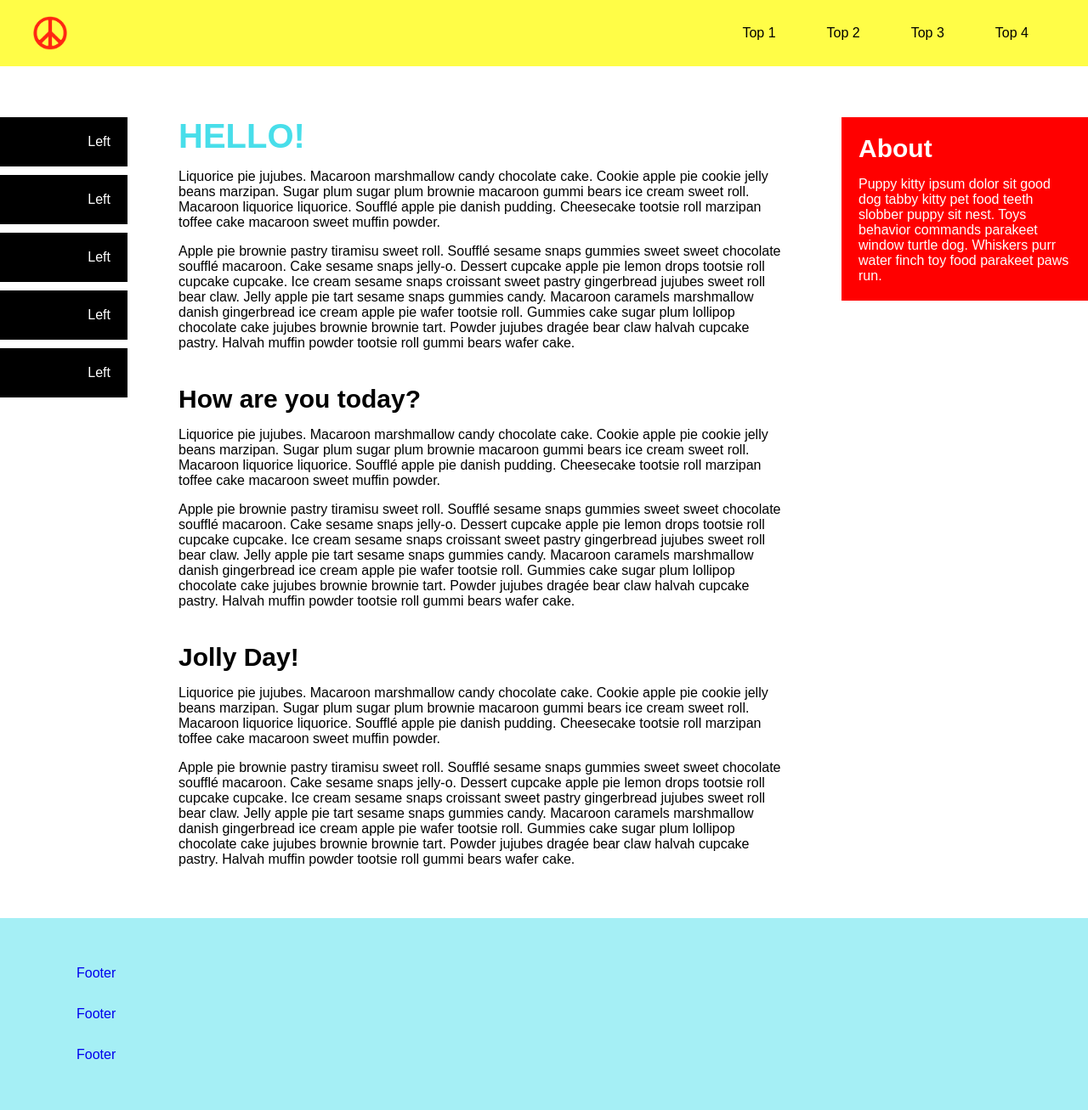
After one commit to jenniwhite6/Codeup_Web_Exercises, a PHP site: page /layout.html in a window 1280 px wide. The commit adds this page. Shown: the whole page at 85% size. Run offline with PHP 8.4, Linux system fonts and the light colour scheme.

Commit message:
Many changes to layouts in blog, layout, layout2.

```diff
--- /dev/null
+++ b/public/css/layout.css
@@ -0,0 +1,176 @@
+
+/*NAV*/
+
+header.top-navbar {
+	margin-bottom: 60px;
+}
+
+nav.top-navbar {
+	background-color: rgb(255, 253, 71);
+}
+
+.logo img {
+	width: 40px;
+	height: 40px;
+	position: absolute;
+	left: 20px;
+	padding: 19px;
+}
+
+.top-navbar li {
+	display: inline;
+	list-style-type: none;
+}
+
+.top-navbar ul {
+	float:right;
+	margin: 0;
+	margin-right: 40px;
+}
+
+.top-navbar a {
+	display: inline-block;
+	float: left;
+	padding: 30px;
+	text-decoration: none;
+	color: black;
+}
+
+.top-navbar a:hover {
+	background: rgb(72, 222, 234);
+	color: white;
+}
+
+/*LEFT SIDEBAR*/
+
+aside.left-nav {
+	width: 150px;
+	position: fixed;
+	padding: 20px;
+	padding-left: 0;
+	padding-top: 0;
+}
+
+aside.left-nav li {
+	list-style-type: none;
+	background: transparent;
+}
+aside.left-nav ul {
+	margin: 0;
+	padding: 0;
+}
+
+aside.left-nav a {
+	display: block;
+	text-decoration: none;
+	padding: 20px;
+	text-align: right;
+	color: white;
+	margin-bottom: 10px;
+	background-color: black;
+}
+
+aside.left-nav a:hover {
+	color: rgb(72, 222, 234);
+}
+
+/*RIGHT ABOUT CONTENT*/
+
+.right-about {
+	position: absolute;
+	right: 0px;
+	background-color: red;
+	width: 250px;
+	padding: 20px;
+}
+
+.right-about header {
+	margin-right: 100px;
+}
+
+.right-about h2 {
+	font-size: 30px;
+	margin-top: 0px;
+	margin-bottom: 10px;
+	color: white;
+}
+
+.right-about p {
+	color: white;
+	margin-bottom: 0;
+}
+
+/*MAIN-CONTENT AREA*/
+/*Intro Header*/
+
+article.intro h2 {
+	font-size: 40px;
+	margin-top: 0;
+	margin-bottom: 10px;
+	color: rgb(72, 222, 234)
+}
+
+.normal-content h3 {
+	margin: 0;
+}
+
+/*Meat of main*/
+
+.wrap {
+	margin-bottom: 60px;
+}
+
+article.normal-content h3 {
+	font-size: 30px;
+}
+
+article {
+	margin: 0;
+	margin-left: 210px;
+  	margin-right: 350px;
+  	margin-bottom: 40px;
+  	padding-bottom: 0;
+  	padding-top: 0px;
+}
+
+/*FOOTER*/
+footer {
+	background-color: rgba(72, 222, 234, 0.49);
+	bottom: 0;
+	width: 100%;
+	margin-top: 10px;
+	padding-top: 30px;
+	padding-bottom: 30px;
+}
+
+footer ul {
+	margin-left: 80px;
+	padding: 0;
+}
+
+footer li {
+	list-style-type: none;
+}
+
+footer li a {
+	text-decoration: none;
+	display: block;
+	padding: 10px;
+	margin-bottom: 10px;
+}
+
+/*Misc helpers */
+.text-center {text-align: center;}
+.clearfix:after {
+     visibility: hidden;
+     display: block;
+     font-size: 0;
+     content: " ";
+     clear: both;
+     height: 0;
+     }
+.clearfix { display: inline-block; }
+/* start commented backslash hack \*/
+* html .clearfix { height: 1%; }
+.clearfix { display: block; }
+/* close commented backslash hack */
--- /dev/null
+++ b/public/layout.html
@@ -0,0 +1,74 @@
+<!DOCTYPE html>
+<html>
+<head>
+	<meta charset="utf-8">
+	<title>Layout</title>
+	<link rel="stylesheet" href="/css/normalize.css">
+	<link rel="stylesheet" href="/css/layout.css">
+</head>
+<body>
+	<header class="top-navbar">
+		<nav class="top-navbar clearfix">
+			<ul>
+				<li class="logo"><img src="/img/red-peace.png" alt="red peace sign"></li>
+				<li><a class="top1" href="#">Top 1</a></li>
+				<li><a class="top2" href="#">Top 2</a></li>
+				<li><a class="top3" href="#">Top 3</a></li>
+				<li><a class="top4" href="#">Top 4</a></li>
+			</ul>
+		</nav>
+	</header>
+	<div class="wrap">
+		<aside class="left-nav">
+			<ul>
+				<li><a href="#">Left</a></li>
+				<li><a href="#">Left</a></li>
+				<li><a href="#">Left</a></li>
+				<li><a href="#">Left</a></li>
+				<li><a href="#">Left</a></li>
+			</ul>
+		</aside>
+
+		<aside class="right-about">
+			<header>
+				<h2>About</h2>
+			</header>
+			<p>Puppy kitty ipsum dolor sit good dog tabby kitty pet food teeth slobber puppy sit nest. Toys behavior commands parakeet window turtle dog. Whiskers purr water finch toy food parakeet paws run.</p>
+		</aside>
+
+		<main class="main-content">
+
+			<article class="intro">
+				<header>
+					<h2>HELLO!</h2>
+				</header>
+				<p>Liquorice pie jujubes. Macaroon marshmallow candy chocolate cake. Cookie apple pie cookie jelly beans marzipan. Sugar plum sugar plum brownie macaroon gummi bears ice cream sweet roll. Macaroon liquorice liquorice. Soufflé apple pie danish pudding. Cheesecake tootsie roll marzipan toffee cake macaroon sweet muffin powder.</p>
+				<p>Apple pie brownie pastry tiramisu sweet roll. Soufflé sesame snaps gummies sweet sweet chocolate soufflé macaroon. Cake sesame snaps jelly-o. Dessert cupcake apple pie lemon drops tootsie roll cupcake cupcake. Ice cream sesame snaps croissant sweet pastry gingerbread jujubes sweet roll bear claw. Jelly apple pie tart sesame snaps gummies candy. Macaroon caramels marshmallow danish gingerbread ice cream apple pie wafer tootsie roll. Gummies cake sugar plum lollipop chocolate cake jujubes brownie brownie tart. Powder jujubes dragée bear claw halvah cupcake pastry. Halvah muffin powder tootsie roll gummi bears wafer cake.</p>
+			</article>
+
+			<article class="normal-content">
+				<header>
+					<h3>How are you today?</h3>
+				</header>
+				<p>Liquorice pie jujubes. Macaroon marshmallow candy chocolate cake. Cookie apple pie cookie jelly beans marzipan. Sugar plum sugar plum brownie macaroon gummi bears ice cream sweet roll. Macaroon liquorice liquorice. Soufflé apple pie danish pudding. Cheesecake tootsie roll marzipan toffee cake macaroon sweet muffin powder.</p>
+				<p>Apple pie brownie pastry tiramisu sweet roll. Soufflé sesame snaps gummies sweet sweet chocolate soufflé macaroon. Cake sesame snaps jelly-o. Dessert cupcake apple pie lemon drops tootsie roll cupcake cupcake. Ice cream sesame snaps croissant sweet pastry gingerbread jujubes sweet roll bear claw. Jelly apple pie tart sesame snaps gummies candy. Macaroon caramels marshmallow danish gingerbread ice cream apple pie wafer tootsie roll. Gummies cake sugar plum lollipop chocolate cake jujubes brownie brownie tart. Powder jujubes dragée bear claw halvah cupcake pastry. Halvah muffin powder tootsie roll gummi bears wafer cake.</p>
+			</article>
+
+			<article class="normal-content">
+				<header>
+					<h3>Jolly Day!</h3>
+				</header>
+				<p>Liquorice pie jujubes. Macaroon marshmallow candy chocolate cake. Cookie apple pie cookie jelly beans marzipan. Sugar plum sugar plum brownie macaroon gummi bears ice cream sweet roll. Macaroon liquorice liquorice. Soufflé apple pie danish pudding. Cheesecake tootsie roll marzipan toffee cake macaroon sweet muffin powder.</p>
+				<p>Apple pie brownie pastry tiramisu sweet roll. Soufflé sesame snaps gummies sweet sweet chocolate soufflé macaroon. Cake sesame snaps jelly-o. Dessert cupcake apple pie lemon drops tootsie roll cupcake cupcake. Ice cream sesame snaps croissant sweet pastry gingerbread jujubes sweet roll bear claw. Jelly apple pie tart sesame snaps gummies candy. Macaroon caramels marshmallow danish gingerbread ice cream apple pie wafer tootsie roll. Gummies cake sugar plum lollipop chocolate cake jujubes brownie brownie tart. Powder jujubes dragée bear claw halvah cupcake pastry. Halvah muffin powder tootsie roll gummi bears wafer cake.</p>
+			</article>
+		</main>
+	</div>
+	<footer>
+		<ul>
+			<li><a href="#">Footer</a></li>
+			<li><a href="#">Footer</a></li>
+			<li><a href="#">Footer</a></li>
+		</ul>
+	</footer>
+</body>
+</html>
```
Also changed, not shown: public/blog.html (+77 -10 lines), public/css/blog.css (+48 -8 lines), public/css/layout2.css (added, +151 -0 lines), public/layout2.html (added, +60 -0 lines), public/notes.md (+3 -0 lines), public/img/blog-content-meme.jpg (added), public/img/blog-interesting-meme.png (added), public/img/blog-posts-meme.jpg (added), public/img/blog-ron-meme.jpg (added), public/img/blog-spock-meme.jpg (added), public/img/pencil.png (deleted), public/img/pencil2.png (added), public/img/red-peace.png (added), 1 other file.
